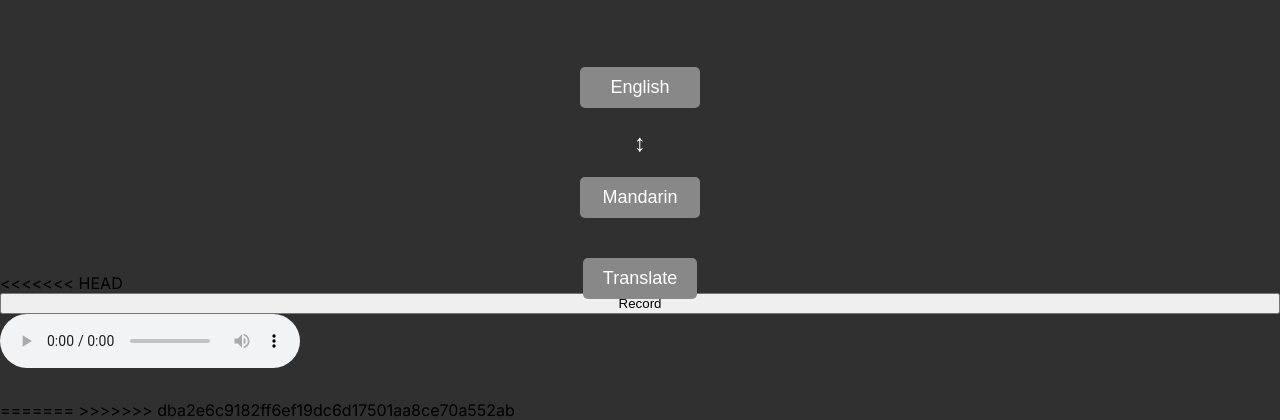
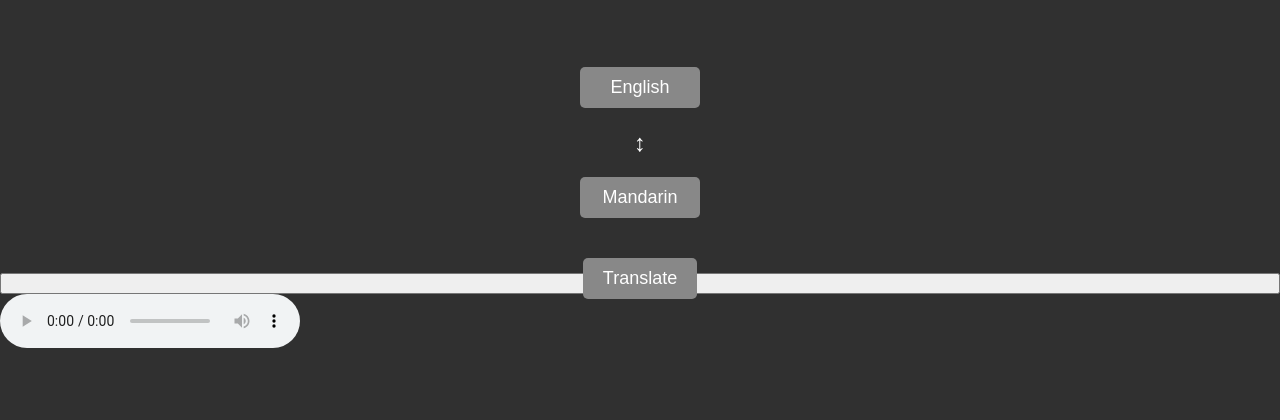
Before and after one commit to Krone404/Mi-Long, a Flask app: page / in a window 1280 px wide. Shown: the part 527-947 px from the top of the page. After the commit the page ends 875 px from the top, so only its background shows below. Run offline with Flask 3, Linux system fonts and the light colour scheme.

Commit message:
Refactor index.html to remove unnecessary code and fix merge conflict

```diff
--- a/templates/index.html
+++ b/templates/index.html
@@ -22,7 +22,6 @@
                 <div class="outer-pulsating-circle"></div>
             </div>
         </div>
-<<<<<<< HEAD
     <button id="record">Record</button>
     <audio id="audioPlayback" controls></audio>
     <p id="translatedText"></p>
@@ -70,8 +69,6 @@
         });
     </script>
     </body>
-=======
->>>>>>> dba2e6c9182ff6ef19dc6d17501aa8ce70a552ab
 
         <div class="bottomContent">
             <div class="translate-container">
```
